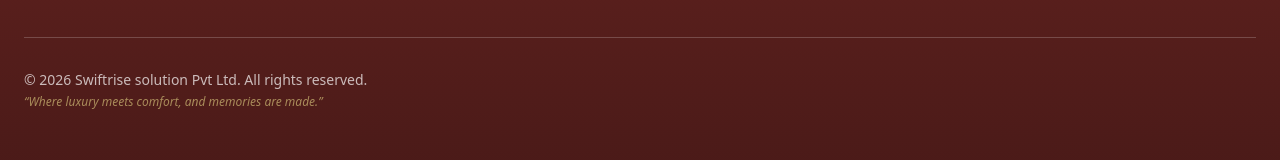
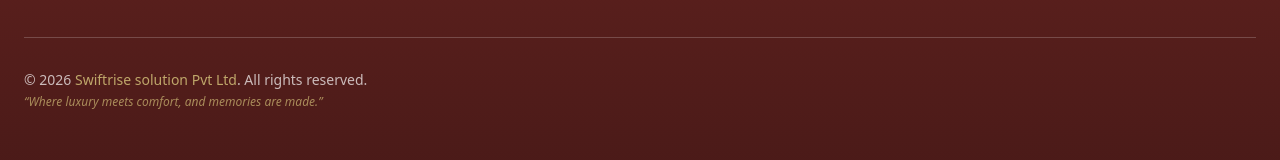
Before and after one commit to SwiftriseGit/Goldy-Premium, a Next.js app: page / in a window 1280 px wide. Shown: the part 3835-3995 px from the top of the page. Built offline with nearby package versions, Linux system fonts and the light colour scheme.

Commit message:
fix: Update footer to include a clickable link for Swiftrise solution Pvt Ltd

```diff
--- a/app/Footer.tsx
+++ b/app/Footer.tsx
@@ -136,7 +136,13 @@ export default function Footer() {
         {/* Bottom Section */}
         <div className="flex flex-col md:flex-row justify-between items-center gap-4">
           <div className="text-white/70 text-sm text-center md:text-left">
-            <p>&copy; {new Date().getFullYear()} Swiftrise solution Pvt Ltd. All rights reserved.</p>
+            <p>
+              &copy; {new Date().getFullYear()}{' '}
+              <a href="https://swiftrise.in/" target="_blank" rel="noopener noreferrer" className="text-[#bfa76a] hover:underline">
+                Swiftrise solution Pvt Ltd
+              </a>
+              . All rights reserved.
+            </p>
             <p className="text-xs mt-1 italic text-[#bfa76a]/80">&ldquo;Where luxury meets comfort, and memories are made.&rdquo;</p>
           </div>
 
```
